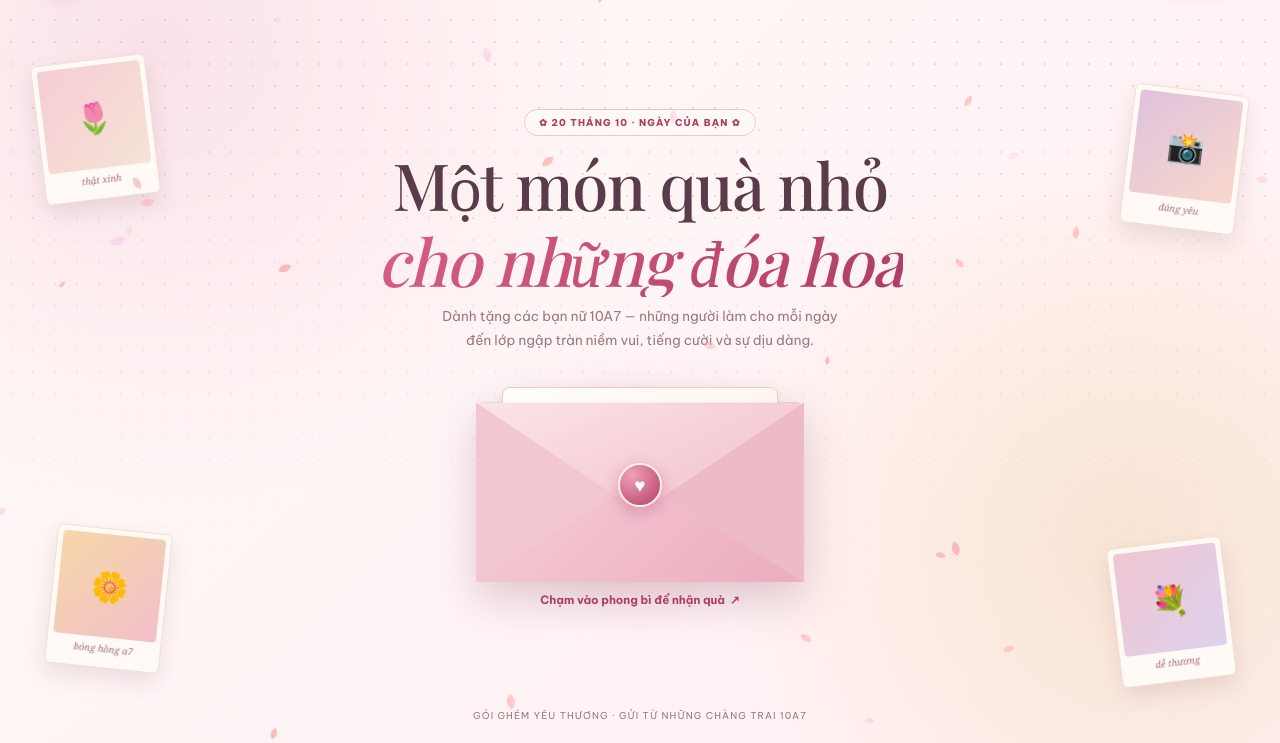
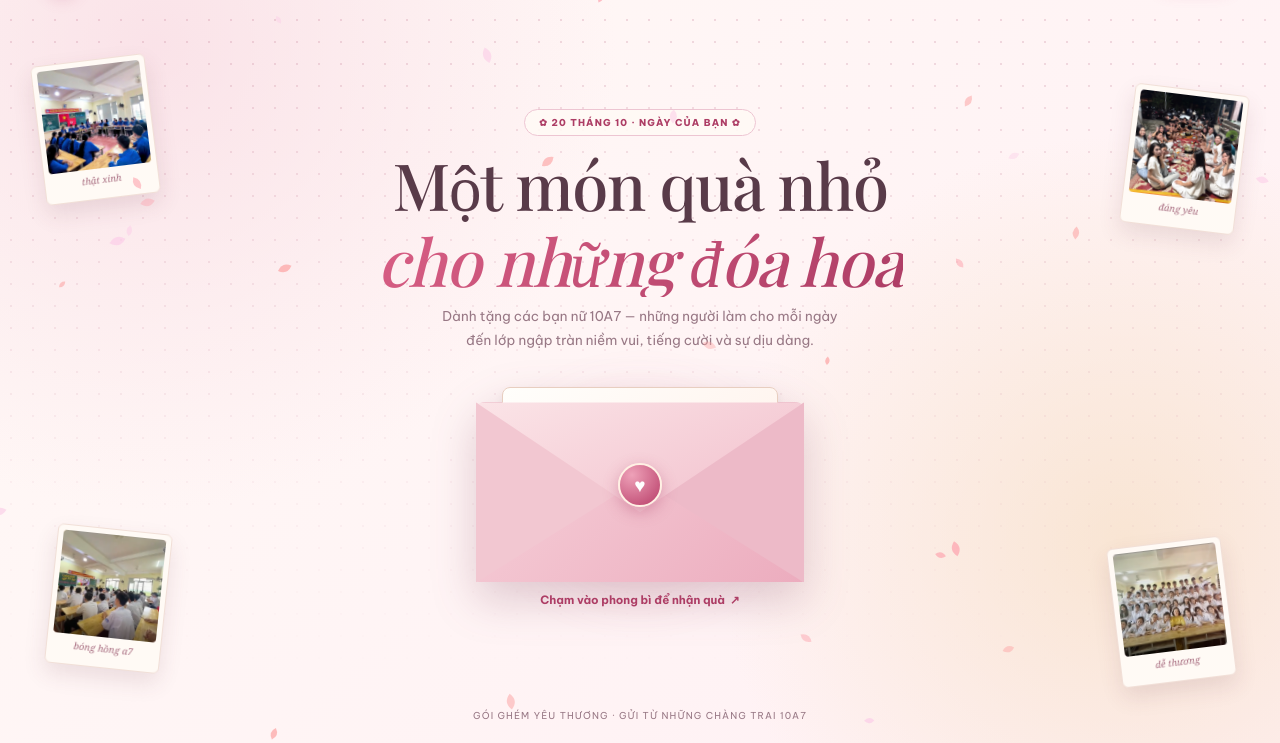
Before and after one commit to lehoainam123/10a7, a plain HTML site: page index.html in a window 1280 px wide. Shown: the part 57-800 px from the top of the page. Drawn offline with nearby package versions, Linux system fonts and the light colour scheme; a web font is replaced by a local one.

Commit message:
Update index.html

```diff
--- a/index.html
+++ b/index.html
@@ -922,7 +922,7 @@
 
 <!-- NHẠC NỀN DU DƯƠNG -->
 <audio id="bgMusic" loop preload="auto">
-  <source src="https://assets.mixkit.co/music/preview/mixkit-romantic-moment-1108.mp3" type="audio/mp3">
+  <source src="1.mp3" type="audio/mp3">
 </audio>
 
 <div class="app" id="appRoot">
@@ -1263,37 +1263,37 @@ const memories = [
     title: "",
     emoji: "🌷",
     bg: "linear-gradient(135deg,#f6ccd5,#f5e3d5)",
-    src: "" // Điền đường dẫn ảnh, ví dụ: "images/anh1.jpg"
+    src: "1.jpg" // Điền đường dẫn ảnh, ví dụ: "images/anh1.jpg"
   },
   {
     title: "",
     emoji: "📸",
     bg: "linear-gradient(135deg,#dfc2dc,#f8d8cc)",
-    src: ""
+    src: "2.jpg"
   },
   {
     title: "",
     emoji: "🌼",
     bg: "linear-gradient(135deg,#f7d7a8,#f2bfc9)",
-    src: ""
+    src: "3.png"
   },
   {
     title: "",
     emoji: "💐",
     bg: "linear-gradient(135deg,#f0c5d1,#ded2ed)",
-    src: ""
+    src: "4.png"
   },
   {
     title: "",
     emoji: "💗",
     bg: "linear-gradient(135deg,#f4d1dc,#f7e3c9)",
-    src: ""
+    src: "5.png"
   },
   {
     title: "",
     emoji: "✨",
     bg: "linear-gradient(135deg,#e1d4ed,#f3c8d6)",
-    src: ""
+    src: "6.png"
   }
 ];
 
```
